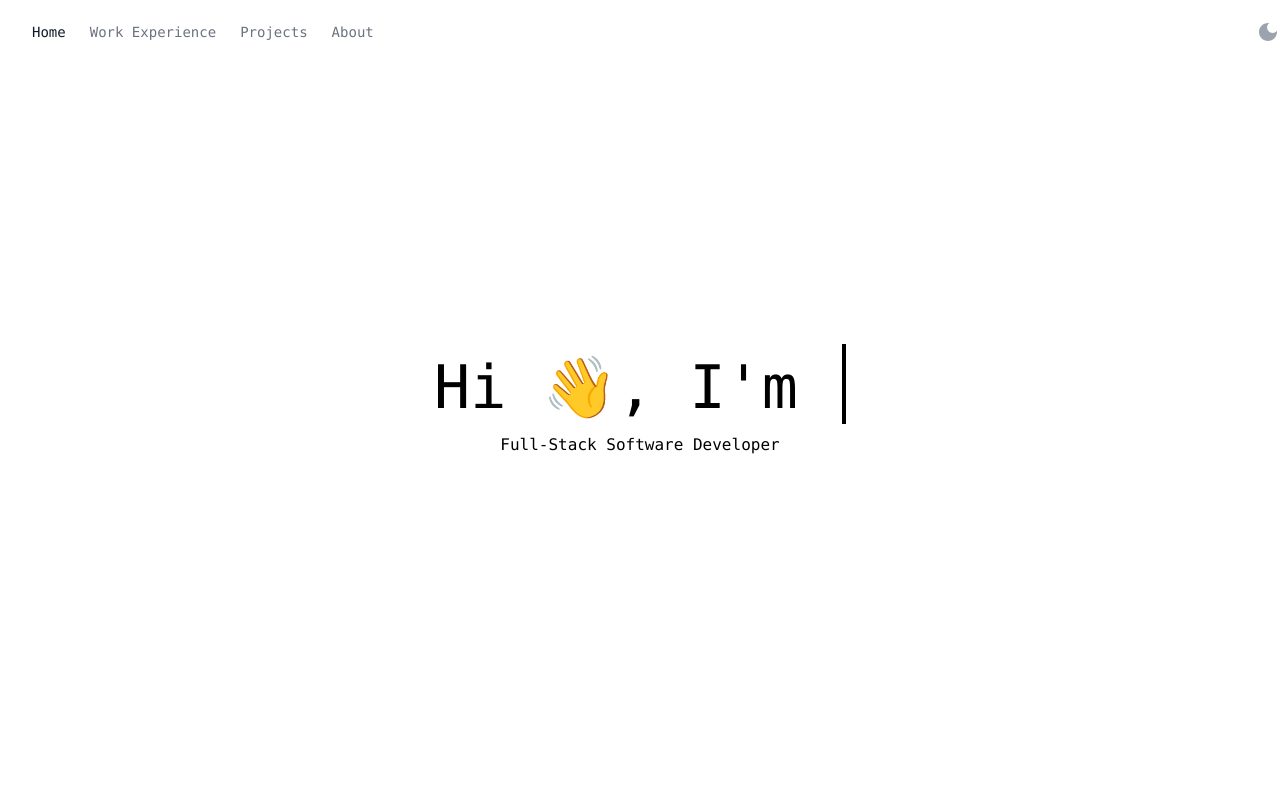
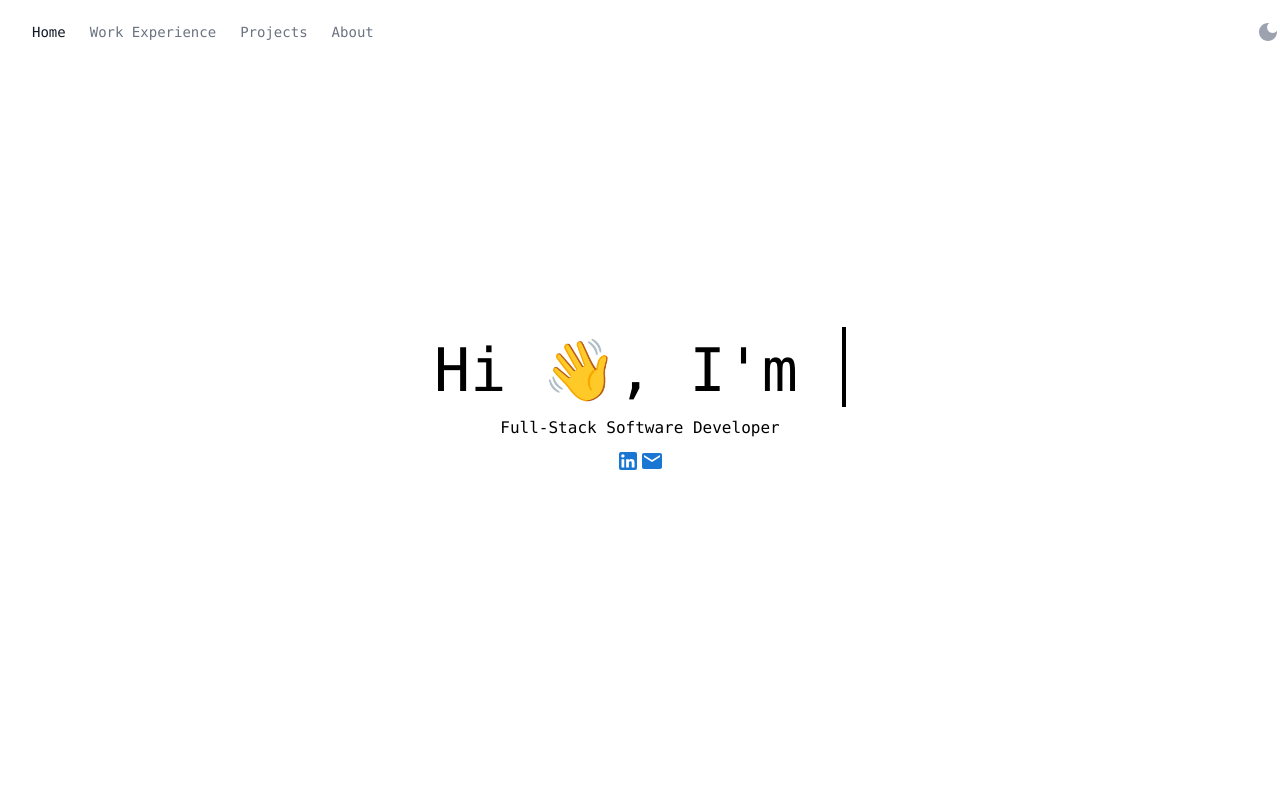
Before and after one commit to saeedahsan/saeedahsan.github.io, a React (Create React App) app: page / in a window 1280 px wide. Shown: the top 800 px of the page. Built offline with nearby package versions, Linux system fonts and the light colour scheme.

Commit message:
feat: add LinkedIn and email links

```diff
--- a/src/pages/Home/index.tsx
+++ b/src/pages/Home/index.tsx
@@ -1,4 +1,7 @@
 import "./styles.css";
+import EmailIcon from "@mui/icons-material/Email";
+import LinkedInIcon from "@mui/icons-material/LinkedIn";
+import Link from "@mui/material/Link";
 
 function Home(props: { darkMode: boolean }) {
   const cursorColour = props.darkMode ? "bg-gray-100" : "bg-black";
@@ -11,12 +14,20 @@ function Home(props: { darkMode: boolean }) {
         </span>
         <span
           className={
-            "box-border inline-block w-1 h-10 ml-2 -mb-2  md:-mb-4 md:h-20 animate-cursor will-change-transform " +
+            "box-border inline-block w-1 h-10 ml-2 -mb-2 md:-mb-4 md:h-20 animate-cursor will-change-transform " +
             cursorColour
           }
         ></span>
       </h1>
-      <p>Full-Stack Software Developer</p>
+      <p className="mb-2">Full-Stack Software Developer</p>
+      <div>
+        <Link href="https://www.linkedin.com/in/ahsan-saeed-0ab27222b/">
+          <LinkedInIcon />
+        </Link>
+        <Link href="mailto:ahsan02@gmail.com">
+          <EmailIcon />
+        </Link>
+      </div>
     </div>
   );
 }
```
